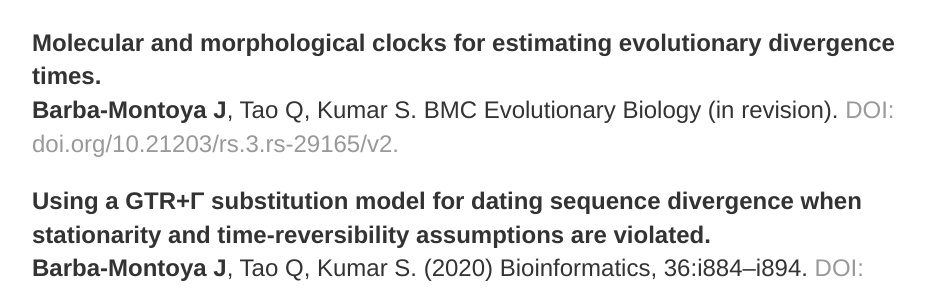
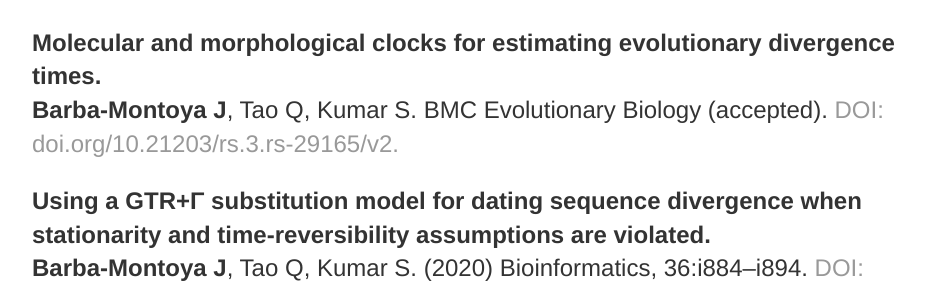
Before and after one commit to josebarbamontoya/josebarbamontoya.github.io, a Jekyll site: the page built from research/index.html, in a window 1280 px wide and 900 px high, scrolled down 371 px. Shown: the part 164-454 px from the top of the window, without its empty margins (160-1111 px from the left). Built offline with Jekyll 4.4.1, drawn with Linux system fonts in a browser that asks for light colours.

Commit message:
Update index.html

```diff
--- a/research/index.html
+++ b/research/index.html
@@ -12,7 +12,7 @@
 Tao Q, <b>Barba-Montoya J</b>, Kumar S. Bioinformatics (accepted). <a href="https://doi.org/10.1101/2021.03.27.437326">DOI: doi.org/10.1101/2021.03.27.437326.</a>
 
 <p><b>Molecular and morphological clocks for estimating evolutionary divergence times.</b><br>
-<b>Barba-Montoya J</b>, Tao Q, Kumar S. BMC Evolutionary Biology (in revision). <a href="https://doi.org/10.21203/rs.3.rs-29165/v2">DOI: doi.org/10.21203/rs.3.rs-29165/v2.</a>
+<b>Barba-Montoya J</b>, Tao Q, Kumar S. BMC Evolutionary Biology (accepted). <a href="https://doi.org/10.21203/rs.3.rs-29165/v2">DOI: doi.org/10.21203/rs.3.rs-29165/v2.</a>
 
 <p><b>Using a GTR+Γ substitution model for dating sequence divergence when stationarity and time-reversibility assumptions are violated.</b><br>
 <b>Barba-Montoya J</b>, Tao Q, Kumar S. (2020) Bioinformatics, 36:i884–i894. <a href="https://doi.org/10.1093/bioinformatics/btaa820">DOI: doi.org/10.1093/bioinformatics/btaa820.</a>
```
